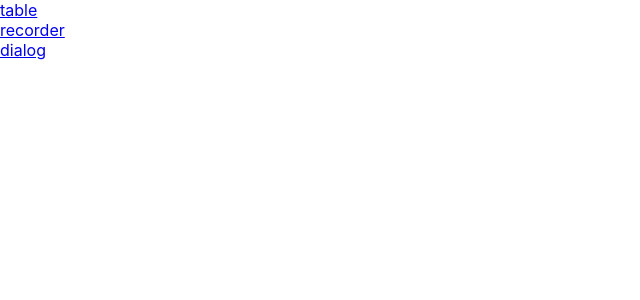
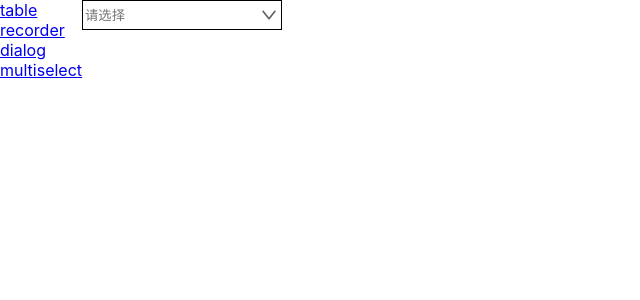
Before and after one commit to iamshf/reactComponent, a React (Create React App) app: page /multiselect in a window 1280 px wide. Shown: the top 300 px of the page, without its empty margins (0-640 px from the left). Built offline with nearby package versions, Linux system fonts and the light colour scheme.

Commit message:
增加多选;并增加发布到npm配置

```diff
--- a/src/App.js
+++ b/src/App.js
@@ -5,6 +5,7 @@ import Style from './App.module.css';
 const Table = lazy(() => import("./table/example.js"));
 const Recorder = lazy(() => import("./recorder/example.js"));
 const Dialog = lazy(() => import("./dialog/example.js"));
+const MultiSelect = lazy(() => import("./MultiSelect/example"));
 
 export default class App extends React.Component {
     render() {
@@ -16,12 +17,14 @@ export default class App extends React.Component {
                             <NavLink to="/table">table</NavLink>
                             <NavLink to="/recorder">recorder</NavLink>
                             <NavLink to="/dialog">dialog</NavLink>
+                            <NavLink to="/multiselect">multiselect</NavLink>
                         </nav>
                         <div>
                             <Switch>
                                 <Route path="/table" component={Table} />
                                 <Route path="/recorder" component={Recorder} />
                                 <Route path="/dialog" component={Dialog} />
+                                <Route path="/multiselect" component={MultiSelect} />
                             </Switch>
                         </div>
                     </div>
--- /dev/null
+++ b/src/MultiSelect/example.js
@@ -0,0 +1,8 @@
+import React, {lazy} from "react";
+const MultiSelect = lazy(() => import("./index.js"));
+export default class example extends React.Component {
+    render() {
+        let data = {optionValue: "id", optionText: "text", data: [{id: 1, text: "第一行"},{id: 2, text: "第二二二二行"},{id: 3, text: "第三散散行"},{id: 4, text: "第四四行"}]}
+        return <MultiSelect {...data} />
+    }
+}
--- a/src/MultiSelect/index.js
+++ b/src/MultiSelect/index.js
@@ -1,16 +1,20 @@
 import React from 'react';
-
 import Style from "./index.module.css";
 
-export default class MultiIndex extends React.Component {
+export default class MultiSelect extends React.Component {
     constructor(props) {
         super(props);
         this.state = {is_focus: false, show_option: false, selected_data: [], value: ""};
     }
     render() {
+        let className = {main: Style.main, wrapper: Style.wrapper, ...(this.props.className || {})}
         return (
-            <div className={this.props.className || Style.main} onMouseOver={this._toogleFocus.bind(this, true)} onMouseOut={this._toogleFocus.bind(this, false)}>
-                <input type="text" onClick={this._toogleShowOptions.bind(this, true)} placeholder={this.props.placeholder || "请选择"} value={this.state.value} required={this.props.required || false} onChange={this._handleInputChange} title={this.props.title || ""} />
+            <>
+                <div className={className.main} onMouseOver={this._toogleFocus.bind(this, true)} onMouseOut={this._toogleFocus.bind(this, false)}>
+                    <div onClick={this._toogleShowOptions.bind(this, true)} className={this.state.show_option ? Style.show_option : ''}>
+                        <input type="text" placeholder={this.props.placeholder || "请选择"} value={this.state.value} required={this.props.required || false} onChange={this._handleInputChange} title={this.props.title || ""} />
+                    </div>
+
                     <ul className={this.state.show_option ? "" : Style.hide}>
                         {
                             this.props.data.map((item, idx) => {
@@ -24,6 +28,8 @@ export default class MultiIndex extends React.Component {
                         }
                     </ul>
                 </div>
+                {this.state.show_option && <div className={className.wrapper}></div>}
+            </>
         );
     }
     componentDidMount() {
--- a/src/MultiSelect/index.module.css
+++ b/src/MultiSelect/index.module.css
@@ -1,11 +1,36 @@
 .main{
     position: relative;
+    width: 200px;
+    height: 30px;
+    z-index: 999;
 }
-.main>input {
+.main>div:first-child{
     width: 100%;
+    height: 100%;
     border: 1px solid rgb(0, 0, 0);
-    background:rgb(255, 255, 255) url("./down arrow.svg") no-repeat 98% center /auto 60%;
+    box-sizing: border-box;
 }
+.main>div:first-child::after{
+    content: '';
+    position:absolute;
+    right: 0;
+    top: 0;
+    display: block;
+    width: 100%;
+    height: 100%;
+    background:url("./down arrow.svg") no-repeat 98% center /auto 60%;
+}
+.main>div:first-child.show_option::after{
+    transform: rotateX(180deg);
+}
+.main>div:first-child>input {
+    width: 100%;
+    height: 100%;
+    background: transparent;
+    box-sizing: border-box;
+    border: none;
+}
+
 .main>ul {
     margin: 0;
     padding: 10px 0;
@@ -26,3 +51,12 @@
 .hide {
     display: none;
 }
+.wrapper {
+    position: fixed;
+    top: 0;
+    left: 0;
+    width: 100vw;
+    height: 100vh;
+    z-index: -1;
+    background: rgba(128, 128, 128, 0.4);
+}
```
Also changed, not shown: package.json (+13 -5 lines), 2 other files (tests, documents, lock files or other folders). Lines whose indentation alone changed are shown as unchanged.
